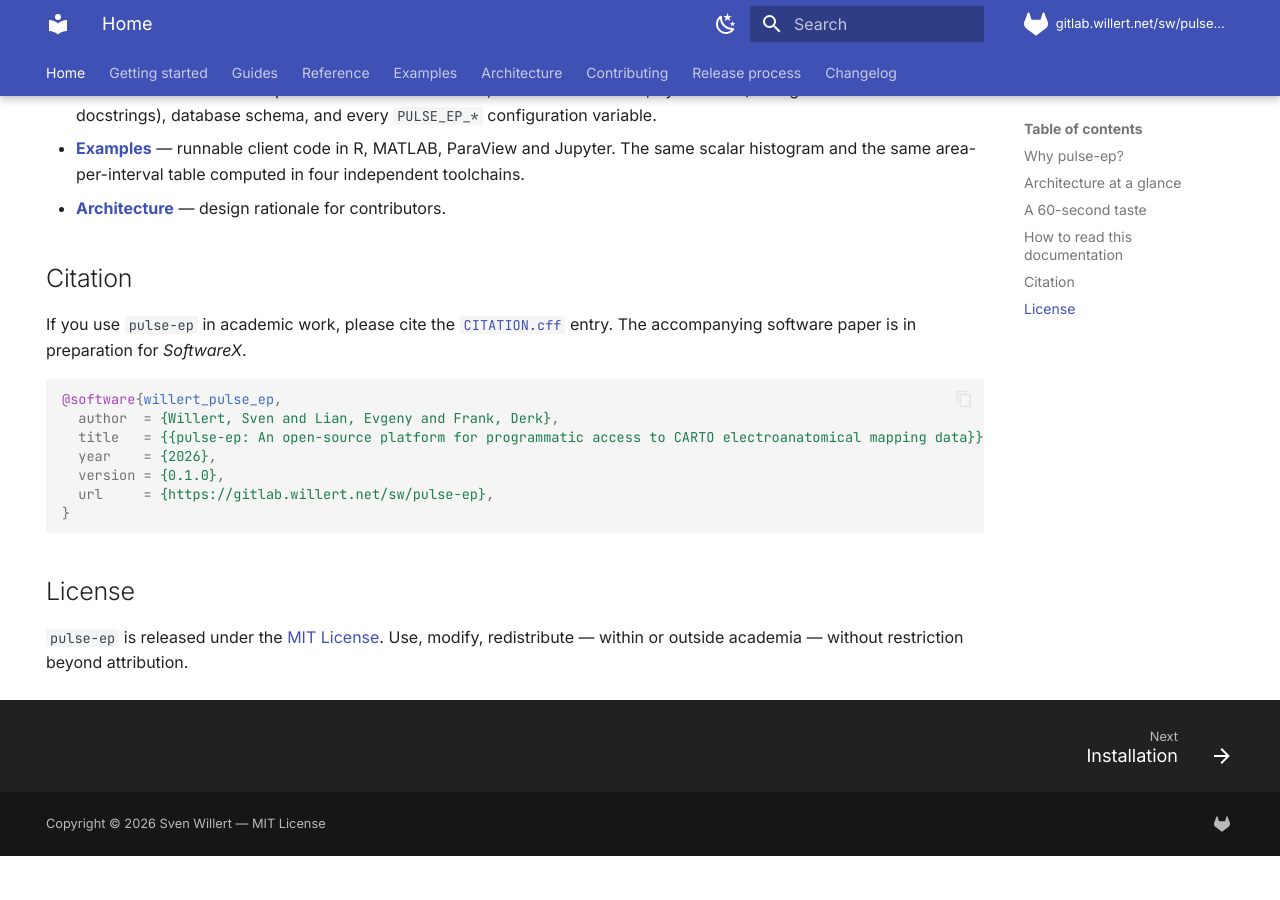
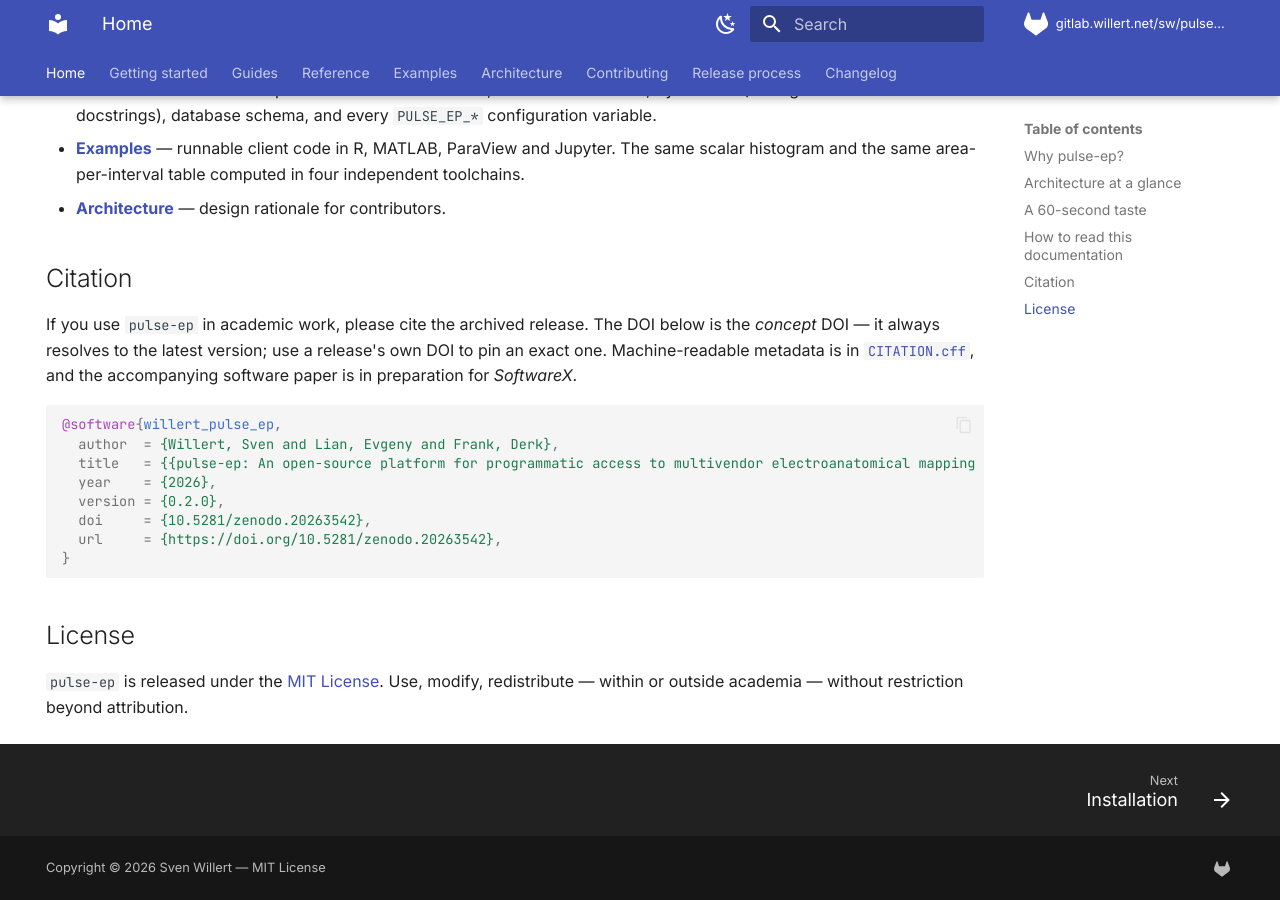
Before and after one commit to swillert/pulse-ep, an MkDocs documentation site: the page built from docs/index.md, in a window 1280 px wide and 900 px high, scrolled down 2033 px. Built offline with MkDocs 1.6.1 and Material for MkDocs 9.7.7, drawn with Linux system fonts in a browser that asks for light colours; before the commit the page ends 2889 px from its top, so only the background shows below that.

Commit message:
Docs: multivendor citation and mirror description
The BibTeX snippet on the docs landing page still carried the CARTO-only
title and version 0.1.0, and had no DOI. It now matches CITATION.cff and
cites the concept DOI, with a note on when to pin a version DOI instead.

Also updates the GitHub-mirror description in the release process.

Co-Authored-By: Claude Opus 5 (1M context) <noreply@anthropic.com>
Claude-Session: https://claude.ai/code/session_0166oaMeKcz58NLqnuc6L4Sh

````diff
--- a/docs/index.md
+++ b/docs/index.md
@@ -122,17 +122,21 @@ For real study data and the web viewer, see the [Quickstart](getting-started/qui
 
 ## Citation
 
-If you use `pulse-ep` in academic work, please cite the
-[`CITATION.cff`](https://gitlab.willert.net/sw/pulse-ep/-/blob/main/CITATION.cff)
-entry. The accompanying software paper is in preparation for *SoftwareX*.
+If you use `pulse-ep` in academic work, please cite the archived release.
+The DOI below is the *concept* DOI — it always resolves to the latest
+version; use a release's own DOI to pin an exact one. Machine-readable
+metadata is in
+[`CITATION.cff`](https://gitlab.willert.net/sw/pulse-ep/-/blob/main/CITATION.cff),
+and the accompanying software paper is in preparation for *SoftwareX*.
 
 ```bibtex
 @software{willert_pulse_ep,
   author  = {Willert, Sven and Lian, Evgeny and Frank, Derk},
-  title   = {{pulse-ep: An open-source platform for programmatic access to CARTO electroanatomical mapping data}},
+  title   = {{pulse-ep: An open-source platform for programmatic access to multivendor electroanatomical mapping data}},
   year    = {2026},
-  version = {0.1.0},
-  url     = {https://gitlab.willert.net/sw/pulse-ep},
+  version = {0.2.0},
+  doi     = {10.5281/zenodo.20263542},
+  url     = {https://doi.org/10.5281/zenodo.20263542},
 }
 ```
 
````
Also changed, not shown: docs/release-process.md (+1 -1 lines).
